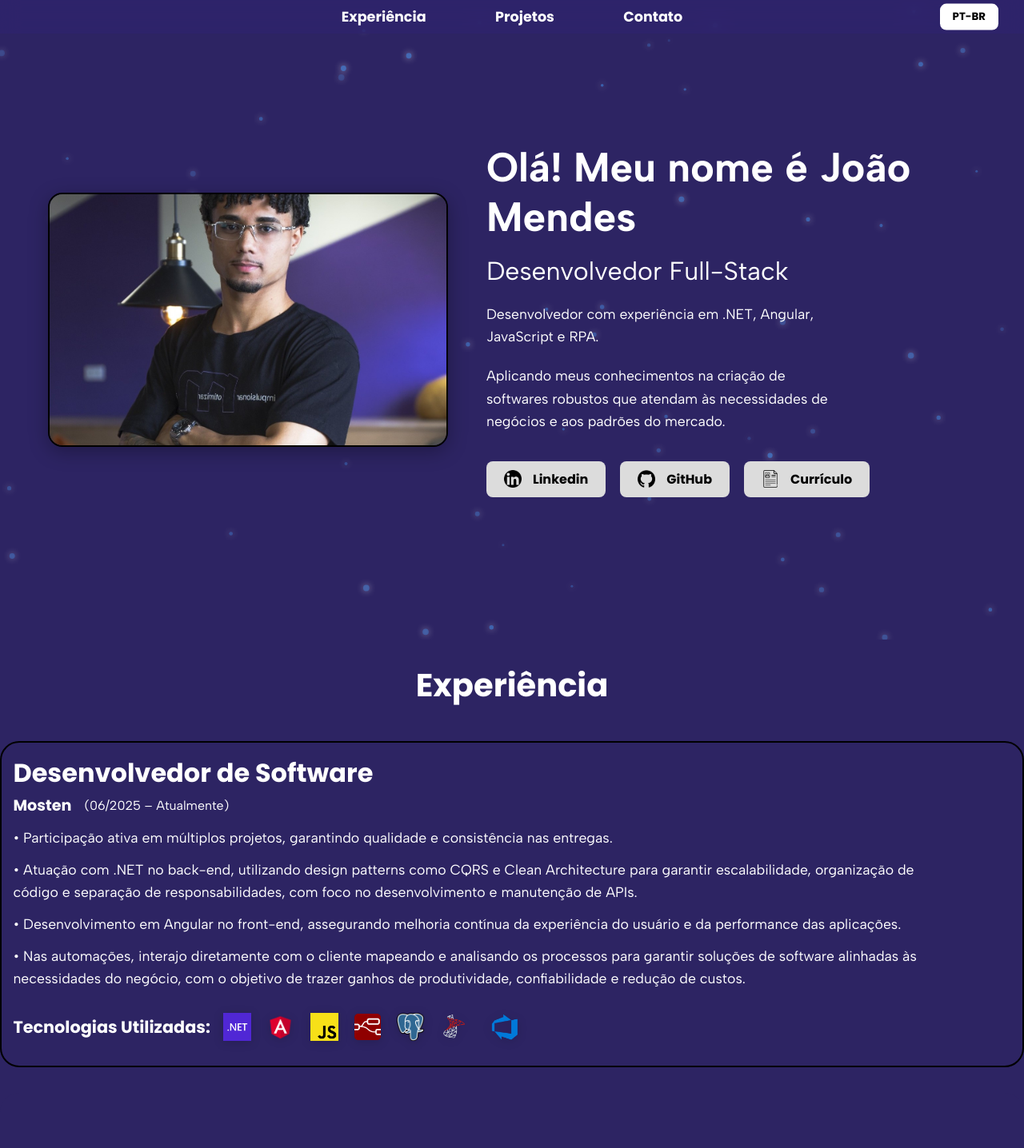
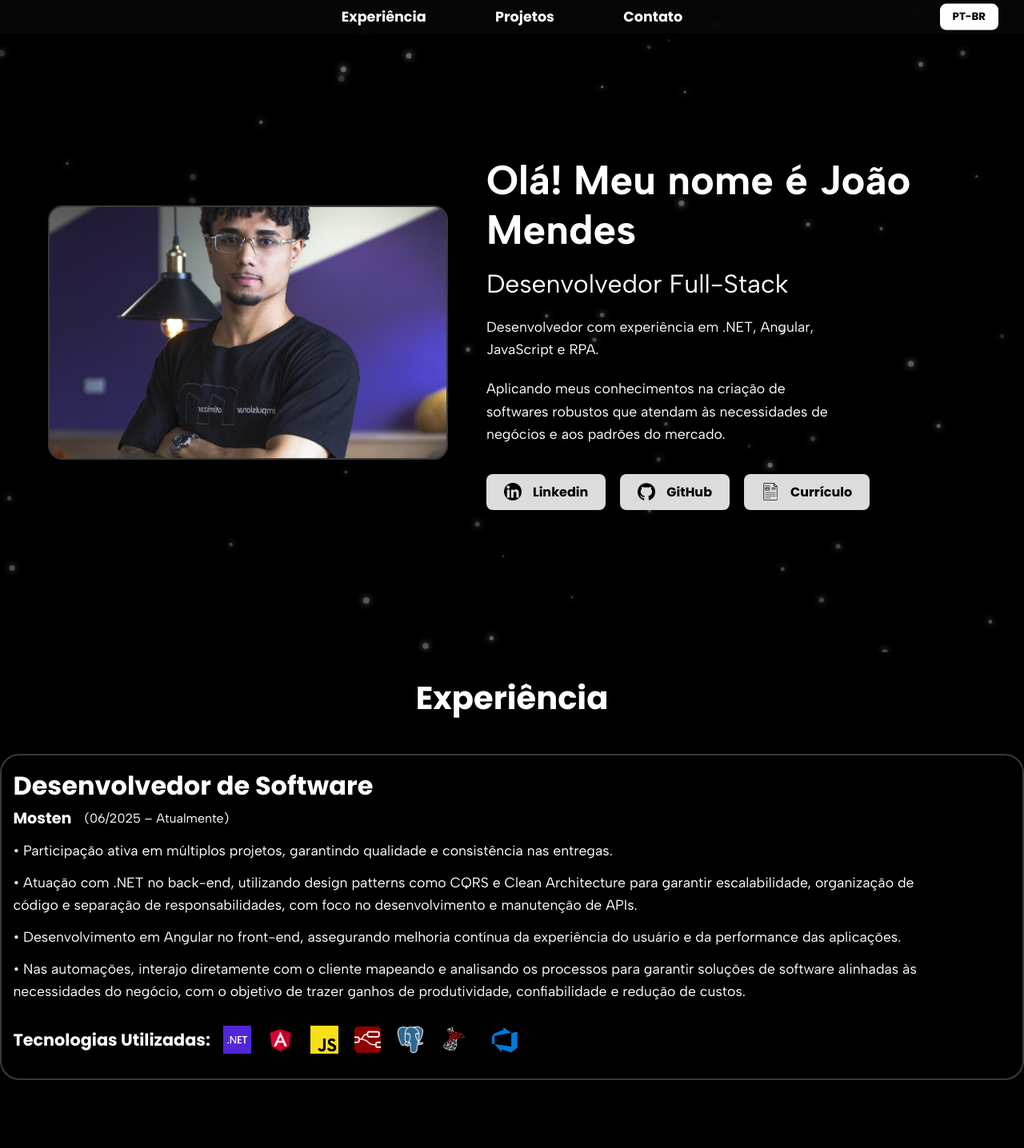
Before and after one commit to joaomendes27/portfolio, an Angular app: page / in a window 1280 px wide. Shown: the top 1436 px of the page at 80% size. Built offline with nearby package versions, Linux system fonts and the light colour scheme.

Commit message:
feat: mudando cor do bg

```diff
--- a/package.json
+++ b/package.json
@@ -27,6 +27,8 @@
     "@angular/platform-browser": "^20.1.0",
     "@angular/router": "^20.1.0",
     "aos": "^2.3.4",
+    "lottie-web": "^5.13.0",
+    "ngx-lottie": "^20.0.0",
     "rxjs": "~7.8.0",
     "tslib": "^2.3.0"
   },
--- a/src/app/app.scss
+++ b/src/app/app.scss
@@ -5,7 +5,7 @@
   top: 0;
   left: 0;
   width: 100vw;
-  background: rgba(48, 35, 112, 0.6);
+  background: rgba(10, 10, 10, 0.6);
   backdrop-filter: blur(12px);
   -webkit-backdrop-filter: blur(12px);
   padding: 0.5rem 0;
--- a/src/app/components/experience/experience.scss
+++ b/src/app/components/experience/experience.scss
@@ -51,7 +51,7 @@
   flex-direction: column;
   gap: 12px;
   justify-content: flex-start;
-  border: 2px solid $color-black;
+  border: 2px solid #3a3a3a;
   border-radius: 1.5rem;
   padding: 0.9rem;
 
--- a/src/app/components/home/home.scss
+++ b/src/app/components/home/home.scss
@@ -11,7 +11,7 @@
   width: 100%;
   min-height: 100vh;
   overflow: hidden;
-  background: $color-bg-main; // <-- coloque o fundo aqui!
+  background: $color-bg-main;
 }
 
 #home-particles-canvas {
@@ -24,12 +24,12 @@
   pointer-events: none;
 }
 .home-container {
+  margin-top: 1rem;
   position: relative;
   z-index: 1;
   width: 100%;
   min-height: 100vh;
-  // REMOVA ou comente esta linha:
-  // background: $color-bg-main;
+
   color: #fff;
   display: flex;
   flex-direction: row;
@@ -51,7 +51,7 @@
     border-radius: 18px;
     box-shadow: 0 6px 24px rgba(0, 0, 0, 0.3);
     object-fit: cover;
-    border: 2px solid #000;
+    border: 2px solid #3a3a3a;
   }
 }
 
--- a/src/app/components/home/home.ts
+++ b/src/app/components/home/home.ts
@@ -88,7 +88,7 @@ export class Home implements AfterViewInit {
     ctx.globalAlpha = p.alpha;
     ctx.beginPath();
     ctx.arc(p.x, p.y, p.radius, 0, Math.PI * 2);
-    ctx.fillStyle = '#3f88e1ff';
+    ctx.fillStyle = '#969696ff';
     ctx.shadowColor = '#fff';
     ctx.shadowBlur = 8;
     ctx.fill();
--- a/src/styles.scss
+++ b/src/styles.scss
@@ -2,7 +2,7 @@
 
 $font-poppins: "Poppins", sans-serif;
 $font-albert: "Albert Sans", sans-serif;
-$color-bg-main: #2d2463;
+$color-bg-main: #000000;
 $color-black: #000000;
 $color-white: #ffffff;
 
```
Also changed, not shown: 1 other file (tests, documents, lock files or other folders).
